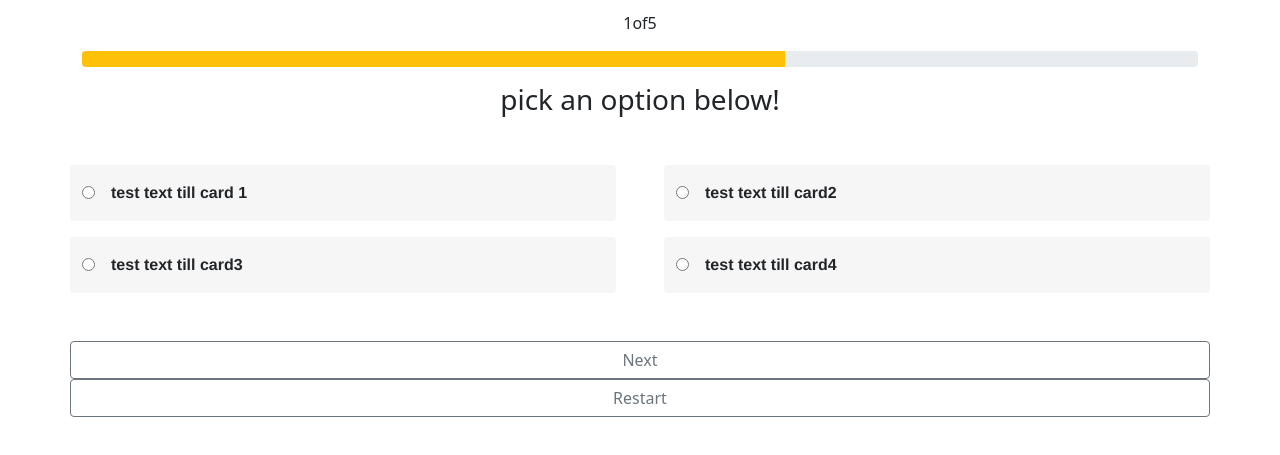
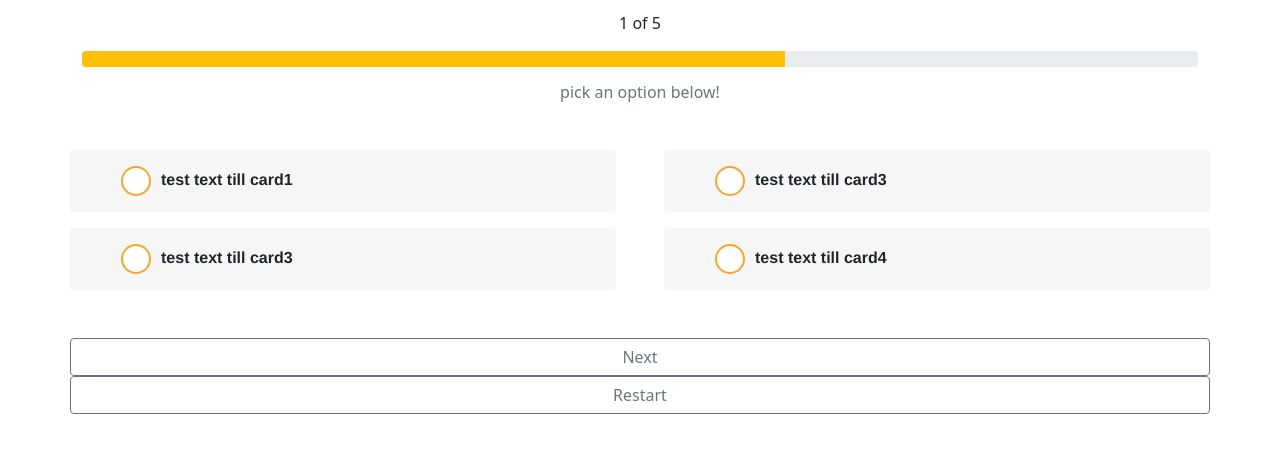
Before and after one commit to LXDamm/ecfe-group-assignment-LexxDamm, a plain HTML site: page index.html in a window 1280 px wide. Shown: the part 101-556 px from the top of the page. Drawn offline with nearby package versions, Linux system fonts and the light colour scheme.

Commit message:
add css for radio btn

```diff
--- a/css/main.css
+++ b/css/main.css
@@ -5,3 +5,51 @@
 #cardText {
   font-family: Helvetica;
 }
+
+.discribtionTxt{
+    font-size: 1em;
+    color: #6c757d;
+}
+
+
+
+/* input radio */
+.radio-custom {
+  opacity: 0;
+}
+
+.radio-custom {
+  display: inline-block;
+  vertical-align: middle;
+  margin: 5px;
+  cursor: pointer;
+
+}
+
+.radio-custom + .radio-custom-label:before {
+  content: '';
+  background: #fff;
+  border: 2px solid #F2A72C;
+  display: inline-block;
+  vertical-align: middle;
+  width: 30px;
+  height: 30px;
+  padding: 2px;
+  margin-right: 10px;
+  text-align: center;
+}
+
+.radio-custom + .radio-custom-label:before {
+  border-radius: 50%;
+}
+
+.radio-custom:checked + .radio-custom-label:before {
+  content: "\f00c";
+  font-family: 'FontAwesome';
+  color: #fff;
+  background-color: #F2A72C;
+}
+
+.radio-custom:focus + .radio-custom-label {
+outline: 1px solid #ddd; /* focus style */
+}
--- a/index.html
+++ b/index.html
@@ -3,6 +3,7 @@
   <head>
     <meta charset="UTF-8" />
     <meta name="viewport" content="width=device-width, initial-scale=1.0" />
+    <script src="https://kit.fontawesome.com/10b6a985a3.js" crossorigin="anonymous"></script>
 
     <link
       href="https://cdn.jsdelivr.net/npm/bootstrap@5.0.0-beta1/dist/css/bootstrap.min.css"
@@ -17,7 +18,7 @@
     <div class="container text-center mt-5">
       <span>
         <h1 class="mb-3" id="questionTitle">quiz title</h1>
-        <p id="oneOfFive">1of5</p>
+        <p id="oneOfFive">1 of 5</p>
       </span>
 
       <div class="progress">
@@ -30,36 +31,39 @@
           aria-valuemax="100"
         ></div>
       </div>
-      <span><h3 id="complete" class="mt-3">pick an option below!</h3></span>
+      <span><h3 id="complete" class="mt-3 discribtionTxt">pick an option below!</h3></span>
 
       <form action="" class="form">
         <div class="cards gap-5 row mt-5 fw-bold">
           <div id="cardStyle" class="card col border-0">
             <span class="d-flex align-items-center" id="cardInfo">
-              <input type="radio" name="value" class="" id="cardOne" />
-              <p class="m-3" id="cardText">test text till card 1</p>
+              <input type="radio" name="value" class="radio-custom" id="cardOne" />
+              <label for="cardOne" id="cardText" class="radio-custom-label m-3">test text till card1</label>
+
             </span>
           </div>
 
           <div id="cardStyle" class="card col border-0">
             <span class="d-flex align-items-center" id="cardInfo">
-              <input type="radio" name="value" class="" id="cardTwo" />
-              <p class="m-3" id="cardText">test text till card2</p>
+              <input type="radio" name="value" class="radio-custom" id="cardTwo" />
+              <label for="cardTwo" id="cardText" class="radio-custom-label m-3">test text till card3</label>
             </span>
           </div>
         </div>
         <div class="cards row gap-5 fw-bold">
           <div id="cardStyle" class="card mt-3 col border-0">
             <span class="d-flex align-items-center" id="cardInfo">
-              <input type="radio" name="value" class="" id="cardThree" />
-              <p class="m-3" id="cardText">test text till card3</p>
+              <input type="radio" name="value" class="radio-custom" id="cardThree" />
+              <label for="cardThree" id="cardText" class="radio-custom-label m-3">test text till card3</label>
+
             </span>
           </div>
 
           <div id="cardStyle" class="card mt-3 col border-0">
             <span class="d-flex align-items-center" id="cardInfo">
-              <input type="radio" name="value" class="" id="cardFour" />
-              <p class="m-3" id="cardText">test text till card4</p>
+              <input type="radio" name="value" class="radio-custom" id="cardFour" />
+              <label for="cardFour" id="cardText" class="radio-custom-label m-3">test text till card4</label>
+
             </span>
           </div>
         </div>
```
